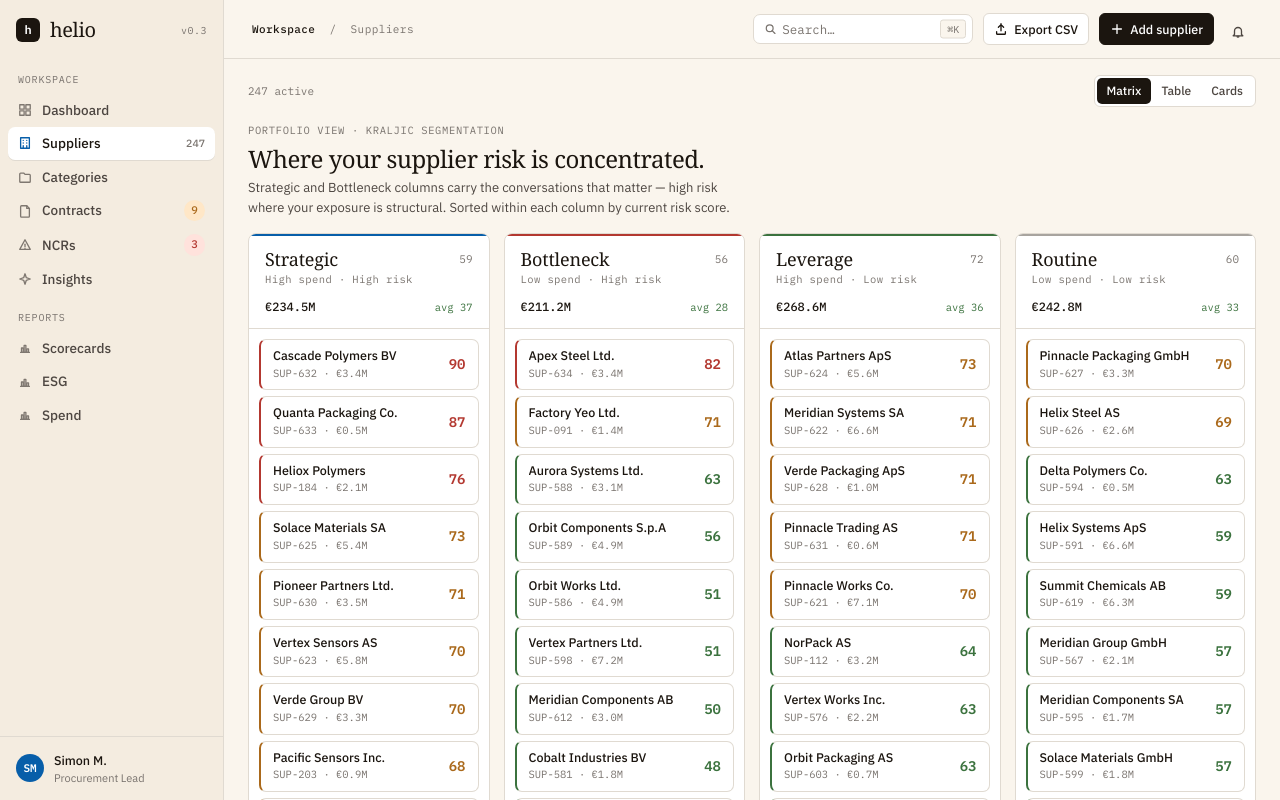
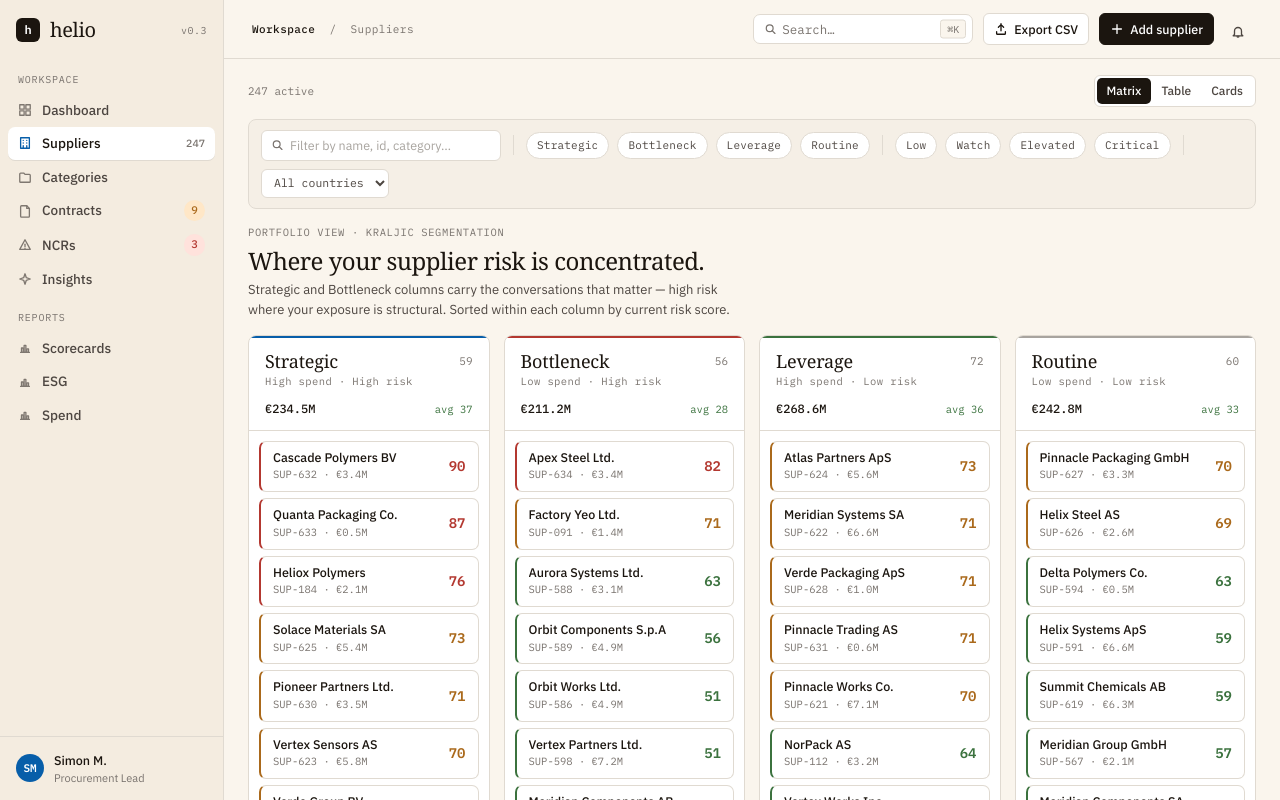
Before and after one commit to SMat777/helio, a React (Vite) app in the folder apps/web/: page /suppliers in a window 1280 px wide. Built offline with nearby package versions, Linux system fonts and the light colour scheme; a web font is replaced by a local one.

Commit message:
feat(suppliers): add search and filter bar

```diff
--- a/apps/web/src/screens/Suppliers.tsx
+++ b/apps/web/src/screens/Suppliers.tsx
@@ -1,4 +1,4 @@
-import { useMemo, useState } from 'react'
+import { useMemo, useState, type ReactNode } from 'react'
 import { Link } from 'react-router-dom'
 import { AppShell } from '../ui/AppShell'
 import { Card } from '../ui/Card'
@@ -10,8 +10,8 @@ import { RiskScore } from '../ui/RiskScore'
 import { Sparkline } from '../ui/Sparkline'
 import { Table, THead, TBody, Tr, Th, Td } from '../ui/Table'
 import { SegmentToggle, type SegOption } from '../ui/SegmentToggle'
-import { riskColor } from '../lib/risk'
-import { getSuppliers, getSegmentExposure, type Supplier, type Segment, type SegmentExposure } from '../lib/data'
+import { riskBand, riskColor, type RiskBand } from '../lib/risk'
+import { getSuppliers, type Supplier, type Segment } from '../lib/data'
 
 // View modes for the SegmentToggle (kilde: V6ViewToggle).
 type ViewMode = 'matrix' | 'table' | 'cards'
@@ -72,12 +72,13 @@ function MatrixRow({ s }: { s: Supplier }) {
   )
 }
 
-function MatrixColumn({ exposure, suppliers }: { exposure: SegmentExposure; suppliers: Supplier[] }) {
-  const { segment, count } = exposure
+// Column stats are derived from the rows it receives, so headers always agree
+// with the (possibly filtered) body — no separate exposure source to drift from.
+function MatrixColumn({ segment, rows }: { segment: Segment; rows: Supplier[] }) {
   const hue = SEGMENT_HUE[segment]
-  const rows = suppliers
-    .filter((s) => s.segment === segment)
-    .sort((a, b) => b.riskScore - a.riskScore)
+  const count = rows.length
+  const spendEur = rows.reduce((sum, r) => sum + r.spendEur, 0)
+  const avgRisk = count ? Math.round(rows.reduce((sum, r) => sum + r.riskScore, 0) / count) : 0
   return (
     <Card flat className="flex flex-col overflow-hidden">
       {/* Column header — count + total spend + avg risk (kilde: V6 column header). */}
@@ -88,14 +89,14 @@ function MatrixColumn({ exposure, suppliers }: { exposure: SegmentExposure; supp
         </div>
         <div className="mb-2.5 font-mono text-[10.5px] tracking-[0.04em] text-ink-3">{SEGMENT_SUB[segment]}</div>
         <div className="flex items-baseline justify-between gap-2">
-          <span className="font-mono text-[12px] font-medium tabular-nums text-ink">{fmtSpendM(exposure.spendEur)}</span>
-          <span className="font-mono text-[10.5px] tabular-nums" style={{ color: riskColor(exposure.avgRisk) }}>
-            avg {exposure.avgRisk}
+          <span className="font-mono text-[12px] font-medium tabular-nums text-ink">{fmtSpendM(spendEur)}</span>
+          <span className="font-mono text-[10.5px] tabular-nums" style={{ color: riskColor(avgRisk) }}>
+            avg {avgRisk}
           </span>
         </div>
       </div>
       {/* Column body — scrollable list, highest risk first. */}
-      <div className="flex max-h-[calc(100vh-260px)] flex-col gap-1.5 overflow-auto p-2.5">
+      <div className="flex max-h-[calc(100vh-320px)] flex-col gap-1.5 overflow-auto p-2.5">
         {rows.length > 0 ? (
           rows.map((s) => <MatrixRow key={s.id} s={s} />)
         ) : (
@@ -106,8 +107,7 @@ function MatrixColumn({ exposure, suppliers }: { exposure: SegmentExposure; supp
   )
 }
 
-function MatrixView({ suppliers, exposure }: { suppliers: Supplier[]; exposure: SegmentExposure[] }) {
-  const byId = useMemo(() => new Map(exposure.map((e) => [e.segment, e])), [exposure])
+function MatrixView({ suppliers }: { suppliers: Supplier[] }) {
   return (
     <div>
       {/* Hero strip (kilde: V6MatrixHero). */}
@@ -124,11 +124,13 @@ function MatrixView({ suppliers, exposure }: { suppliers: Supplier[]; exposure:
         </p>
       </div>
       <div className="grid grid-cols-4 items-start gap-3.5">
-        {SEGMENTS.map((seg) => {
-          const e = byId.get(seg)
-          if (!e) return null
-          return <MatrixColumn key={seg} exposure={e} suppliers={suppliers} />
-        })}
+        {SEGMENTS.map((seg) => (
+          <MatrixColumn
+            key={seg}
+            segment={seg}
+            rows={suppliers.filter((s) => s.segment === seg).sort((a, b) => b.riskScore - a.riskScore)}
+          />
+        ))}
       </div>
     </div>
   )
@@ -247,10 +249,55 @@ function CardsView({ suppliers }: { suppliers: Supplier[] }) {
   )
 }
 
+// ── Filter bar ───────────────────────────────────────────────────────────────
+const BANDS: RiskBand[] = ['Low', 'Watch', 'Elevated', 'Critical']
+
+function toggle<T>(arr: T[], v: T): T[] {
+  return arr.includes(v) ? arr.filter((x) => x !== v) : [...arr, v]
+}
+
+function Chip({ active, onClick, children }: { active: boolean; onClick: () => void; children: ReactNode }) {
+  return (
+    <button
+      onClick={onClick}
+      className={`cursor-pointer rounded-full border px-2.5 py-1 font-mono text-[11px] tracking-[0.02em] ${
+        active ? 'border-ink bg-ink text-white' : 'border-line bg-card text-ink-2 hover:bg-hover hover:text-ink'
+      }`}
+    >
+      {children}
+    </button>
+  )
+}
+
 export default function Suppliers() {
-  const suppliers = getSuppliers()
-  const exposure = getSegmentExposure()
+  const all = getSuppliers()
   const [view, setView] = useState<ViewMode>('matrix')
+  const [q, setQ] = useState('')
+  const [segs, setSegs] = useState<Segment[]>([])
+  const [bands, setBands] = useState<RiskBand[]>([])
+  const [country, setCountry] = useState('')
+
+  const countries = useMemo(() => [...new Set(all.map((s) => s.country))].sort(), [all])
+
+  // Presentation filtering over the full set — the data accessor stays "fetch all".
+  const filtered = useMemo(() => {
+    const query = q.trim().toLowerCase()
+    return all.filter((s) => {
+      if (segs.length && !segs.includes(s.segment)) return false
+      if (bands.length && !bands.includes(riskBand(s.riskScore))) return false
+      if (country && s.country !== country) return false
+      if (query && !`${s.name} ${s.id} ${s.category}`.toLowerCase().includes(query)) return false
+      return true
+    })
+  }, [all, q, segs, bands, country])
+
+  const anyFilter = q.trim() !== '' || segs.length > 0 || bands.length > 0 || country !== ''
+  function clear() {
+    setQ('')
+    setSegs([])
+    setBands([])
+    setCountry('')
+  }
 
   return (
     <AppShell
@@ -264,15 +311,74 @@ export default function Suppliers() {
       }
     >
       <div className="px-6 py-4">
-        {/* View toggle row */}
-        <div className="mb-4 flex items-center justify-between">
-          <div className="font-mono text-[11px] tabular-nums text-ink-3">{suppliers.length} active</div>
+        {/* Count + view toggle */}
+        <div className="mb-3 flex items-center justify-between">
+          <div className="font-mono text-[11px] tabular-nums text-ink-3">
+            {filtered.length}{anyFilter ? ` of ${all.length}` : ''} active
+          </div>
           <SegmentToggle options={VIEW_OPTIONS} value={view} onChange={setView} />
         </div>
 
-        {view === 'matrix' && <MatrixView suppliers={suppliers} exposure={exposure} />}
-        {view === 'table' && <TableView suppliers={suppliers} />}
-        {view === 'cards' && <CardsView suppliers={suppliers} />}
+        {/* Filter bar */}
+        <div className="mb-4 flex flex-wrap items-center gap-2 rounded-lg border border-line bg-paper-2 px-3 py-2.5">
+          <div className="relative">
+            <Icon name="search" size={13} className="absolute left-2.5 top-1/2 -translate-y-1/2 text-ink-3" />
+            <input
+              value={q}
+              onChange={(e) => setQ(e.target.value)}
+              placeholder="Filter by name, id, category…"
+              className="w-[240px] rounded-md border border-line bg-card py-[5px] pr-2.5 pl-7 font-sans text-[12.5px] text-ink outline-none placeholder:text-ink-4 focus:border-line-3"
+            />
+          </div>
+
+          <span className="mx-1 h-5 w-px bg-line" />
+          {SEGMENTS.map((seg) => (
+            <Chip key={seg} active={segs.includes(seg)} onClick={() => setSegs((a) => toggle(a, seg))}>{seg}</Chip>
+          ))}
+
+          <span className="mx-1 h-5 w-px bg-line" />
+          {BANDS.map((b) => (
+            <Chip key={b} active={bands.includes(b)} onClick={() => setBands((a) => toggle(a, b))}>{b}</Chip>
+          ))}
+
+          <span className="mx-1 h-5 w-px bg-line" />
+          <select
+            value={country}
+            onChange={(e) => setCountry(e.target.value)}
+            className="cursor-pointer rounded-md border border-line bg-card px-2 py-[5px] font-mono text-[11.5px] text-ink-2 outline-none focus:border-line-3"
+          >
+            <option value="">All countries</option>
+            {countries.map((c) => <option key={c} value={c}>{c}</option>)}
+          </select>
+
+          {anyFilter && (
+            <button onClick={clear} className="ml-auto cursor-pointer rounded-md px-2 py-1 font-mono text-[11px] text-ink-3 hover:text-ink">
+              Clear ✕
+            </button>
+          )}
+        </div>
+
+        {/* Views or empty state */}
+        {filtered.length === 0 ? (
+          <Card flat className="grid place-items-center px-6 py-20 text-center">
+            <div>
+              <div className="mx-auto mb-3 grid h-10 w-10 place-items-center rounded-lg border border-line bg-card text-ink-3">
+                <Icon name="filter" size={18} />
+              </div>
+              <div className="font-serif text-[20px] tracking-[-0.015em]">No suppliers match</div>
+              <div className="mt-1 text-[12.5px] text-ink-3">Try loosening the filters.</div>
+              <button onClick={clear} className="mt-4 inline-flex items-center gap-1.5 rounded-md border border-line bg-card px-2.5 py-1.5 text-[12.5px] font-medium text-ink hover:bg-hover">
+                Clear filters
+              </button>
+            </div>
+          </Card>
+        ) : (
+          <>
+            {view === 'matrix' && <MatrixView suppliers={filtered} />}
+            {view === 'table' && <TableView suppliers={filtered} />}
+            {view === 'cards' && <CardsView suppliers={filtered} />}
+          </>
+        )}
       </div>
     </AppShell>
   )
```
